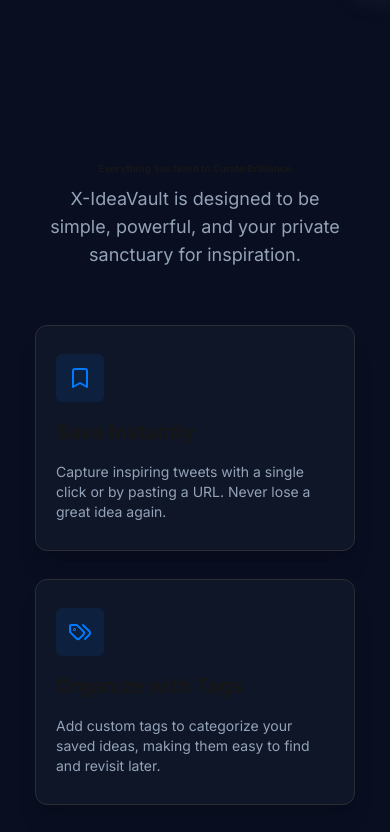
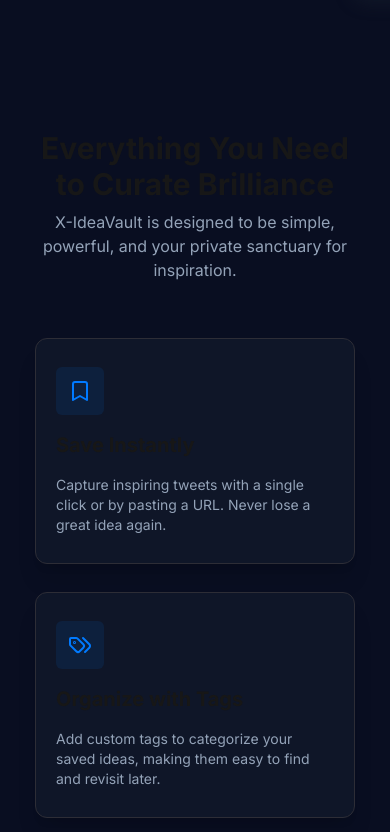
Before and after one commit to ds-spec/x-ideavault, a Next.js app: page / in a window 390 px wide. Shown: the part 800-1632 px from the top of the page. Built offline with nearby package versions, Linux system fonts and the light colour scheme.

Commit message:
Made the Feature Card Section Responsive

```diff
--- a/app/page.tsx
+++ b/app/page.tsx
@@ -44,11 +44,11 @@ const Home = (): JSX.Element => {
 
   const FeaturesSection = (): JSX.Element => {
     return (
-      <section className="flex flex-col mt-40 gap-2 items-center mb-20">
-        <h1 className="text-[2.5vw] font-bold">
+      <section className="flex flex-col mt-32 gap-2 items-center mb-20">
+        <h1 className="text-3xl md:text-[2.5vw] text-center font-bold">
           Everything You Need to Curate Brilliance
         </h1>
-        <h3 className="text-lg text-[#94A3B8] max-w-2xl text-center">
+        <h3 className="text-md md:text-lg text-[#94A3B8] max-w-2xl text-center">
           X-IdeaVault is designed to be simple, powerful, and your private
           sanctuary for inspiration.
         </h3>
--- a/components/FeatureCard.tsx
+++ b/components/FeatureCard.tsx
@@ -44,7 +44,7 @@ const FeatureCard = (): JSX.Element => {
 
   return (
     <>
-      <div className="flex flex-col md:flex-row items-center gap-7 justify-between w-full mt-12">
+      <div className="flex flex-col md:flex-row items-center gap-7 justify-between w-full h-full mt-12">
         {features?.map((feature) => (
           <div
             key={feature.id}
```
